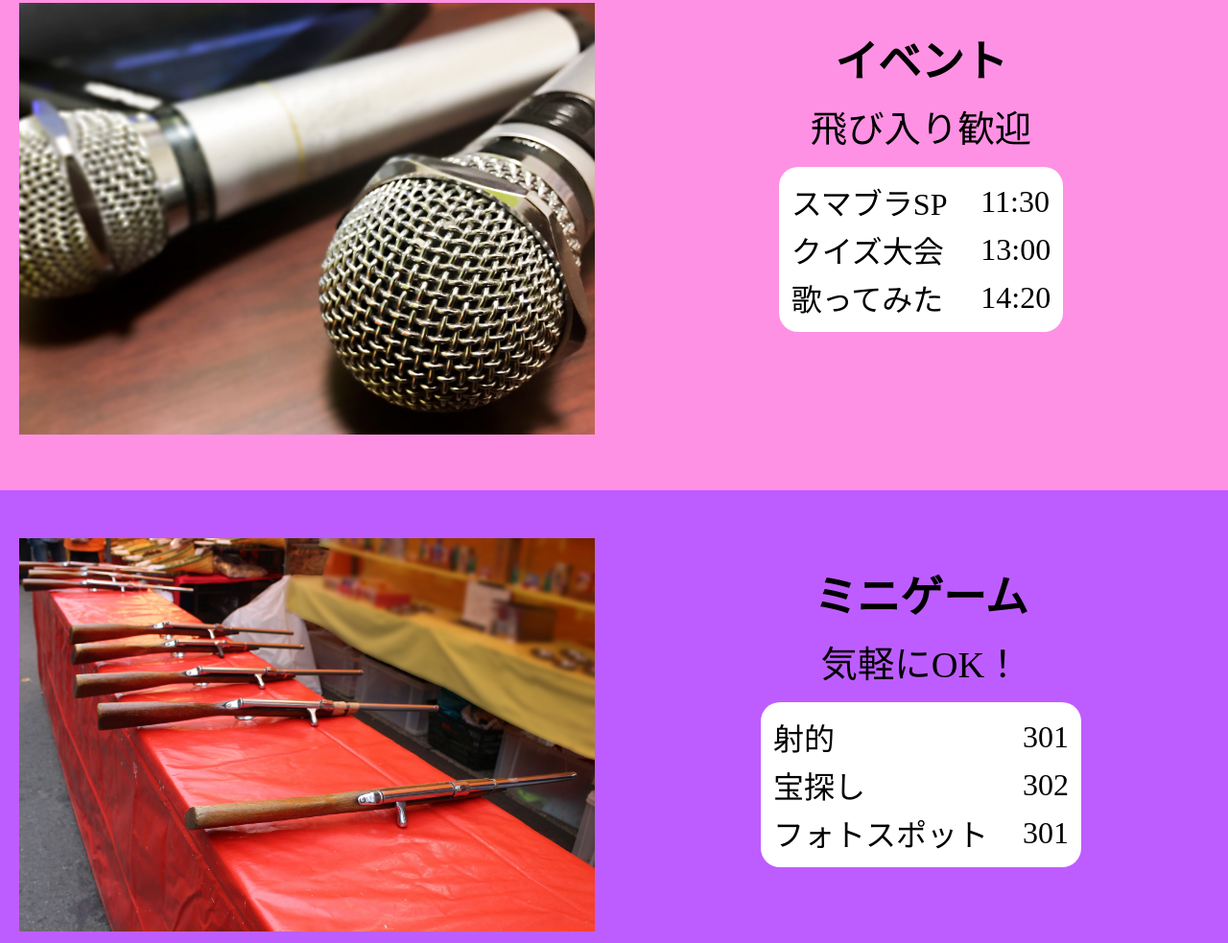
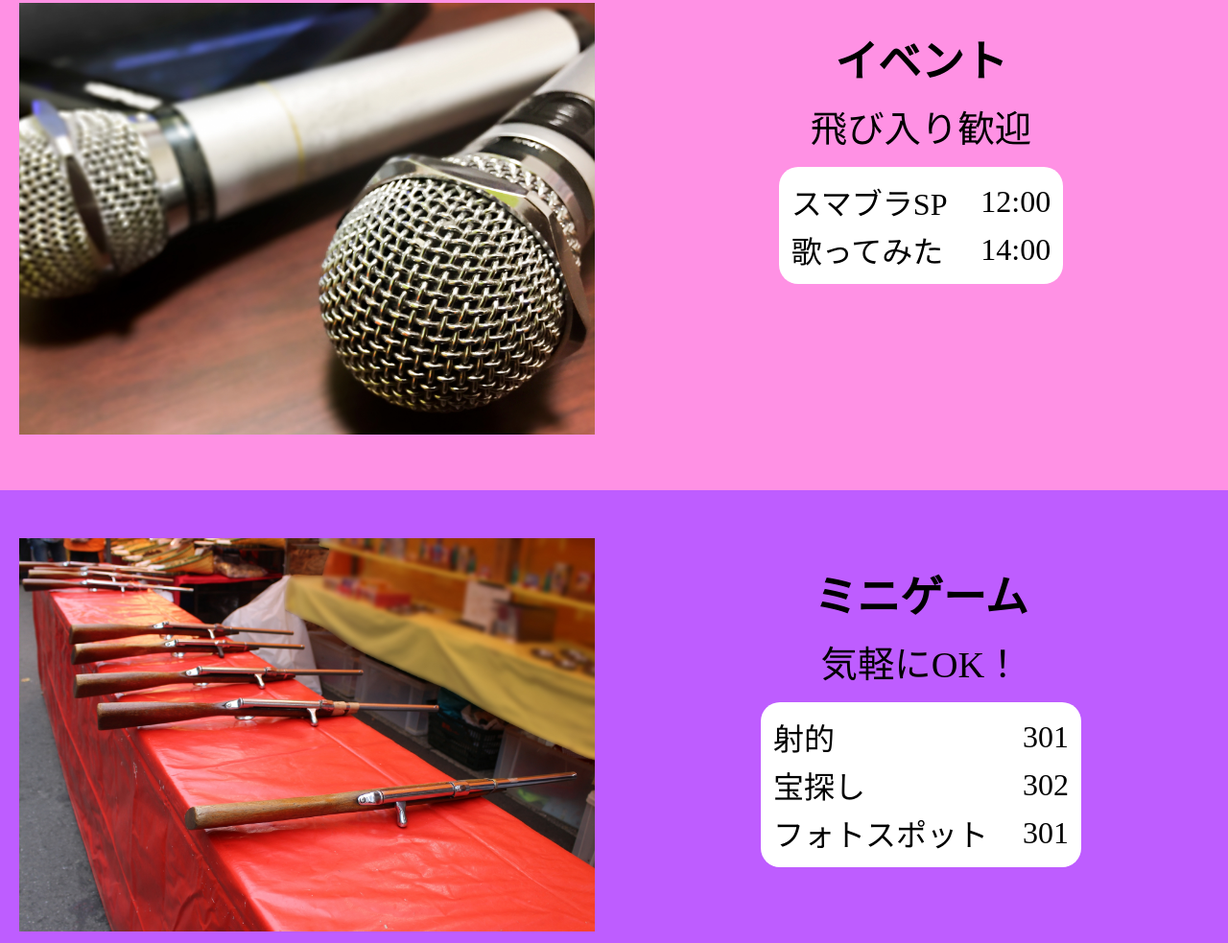
Before and after one commit to kawaguchi-ngroup/kwpc, a plain HTML site: page index.html in a window 1280 px wide. Shown: the part 2499-3482 px from the top of the page at 96% size. Drawn offline with Linux system fonts and the light colour scheme.

Commit message:
Update index.html

```diff
--- a/index.html
+++ b/index.html
@@ -77,15 +77,11 @@
                     <table>
                         <tr>
                             <td>スマブラSP　</td>
-                            <td>11:30</td>
-                        </tr>
-                        <tr>
-                            <td>クイズ大会　</td>
-                            <td>13:00</td>
+                            <td>12:00</td>
                         </tr>
                         <tr>
                             <td>歌ってみた　</td>
-                            <td>14:20</td>
+                            <td>14:00</td>
                         </tr>
                     </table>
                     </center>
```
